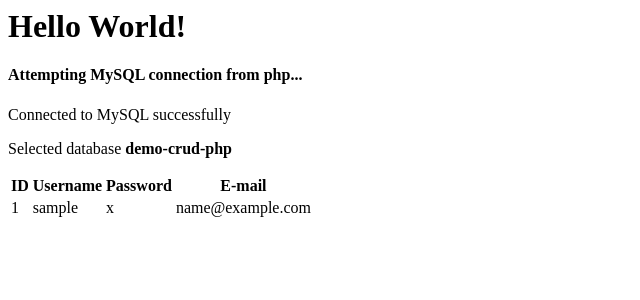
After one commit to romajs-demos/demo-crud-php, a PHP site: page /page/users.php in a window 1280 px wide. The commit adds this page. Shown: the top 300 px of the page, without its empty margins (0-640 px from the left). Run offline with PHP 8.4, Linux system fonts and the light colour scheme; tables that the repository leaves empty hold one stand-in row (values such as "Sample post"); data that the repository does not hold is empty.

Commit message:
Added users page

```diff
--- /dev/null
+++ b/src/connection.php
@@ -0,0 +1,21 @@
+<?php
+
+    echo "<h4>Attempting MySQL connection from php...</h4>";
+
+    $database = 'demo-crud-php';
+    $host = 'mysql';
+    $user = 'root'; // FIXME: use "demo-crud-php" user
+    $pass = '123mudar';
+
+    $connection = new mysqli($host, $user, $pass);
+
+    if ($connection->connect_error) {
+        die("Connection failed: " . $connection->connect_error);
+    }
+
+    echo "<p>Connected to MySQL successfully</p>";
+
+    mysqli_select_db($connection, $database);
+
+    echo "<p>Selected database <strong>$database</strong></p>";
+?>
--- /dev/null
+++ b/src/page/users.php
@@ -0,0 +1,37 @@
+<h1>Hello World!</h1>
+<?php
+    require_once "../connection.php";
+
+    $sql = "SELECT * FROM user";
+    $result = mysqli_query($connection, $sql);
+
+    if (!$result) {
+        die ("Fail to query with no result");
+    }
+?>
+<table>
+    <thead>
+        <th>ID</th>
+        <th>Username</th>
+        <th>Password</th>
+        <th>E-mail</th>
+    </thead>
+    <tbody>
+        <?php
+            if ($result->num_rows > 0) {
+                while($row = $result->fetch_assoc()) {
+                    echo "<tr>";
+                    echo "<td>".$row["id"]."</td>";
+                    echo "<td>".$row["username"]."</td>";
+                    echo "<td>".$row["password"]."</td>";
+                    echo "<td>".$row["email"]."</td>";
+                    echo "</tr>";
+                }
+            } else {
+                echo "<tr>";
+                echo "<td colspan=\"4\">No results</td>";
+                echo "</tr>";
+            }
+        ?>
+    </tbody>
+</table>
```
Also changed, not shown: src/index.php (+1 -11 lines).
